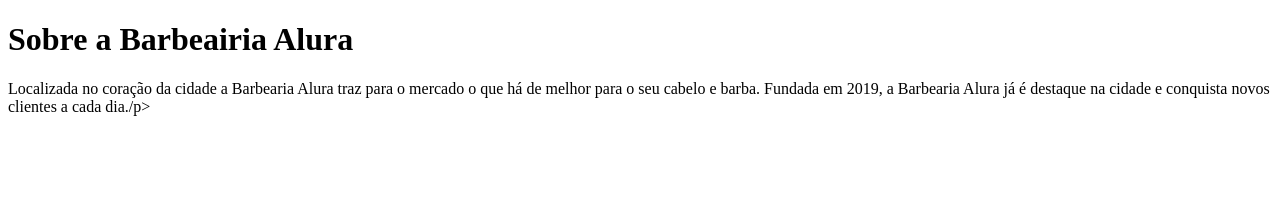
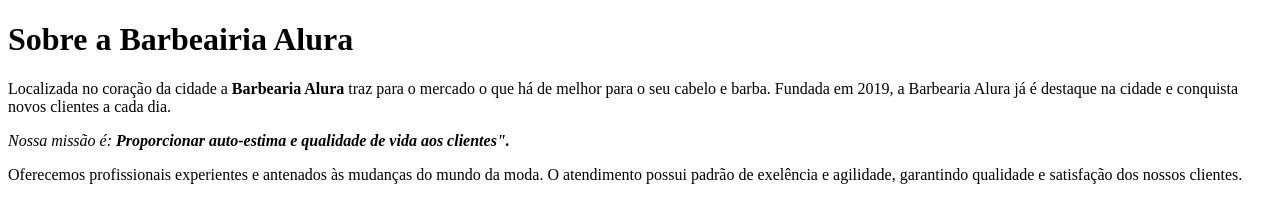
Before and after one commit to dadozxdelax/barbearia_alura_1c, a plain HTML site: page index.html in a window 1280 px wide. Drawn offline with Linux system fonts and the light colour scheme.

Commit message:
foi adicionado marcações

```diff
--- a/index.html
+++ b/index.html
@@ -7,6 +7,8 @@
 </head>
 <body>
     <h1>Sobre a Barbeairia Alura</h1>
-    <p>Localizada no coração da cidade a Barbearia Alura traz para o mercado o que há de melhor para o seu cabelo e barba. Fundada em 2019, a Barbearia Alura já é destaque na cidade  e conquista novos clientes a cada dia./p>
+    <p>Localizada no coração da cidade a <strong>Barbearia Alura</strong> traz para o mercado o que há de melhor para o seu cabelo e barba. Fundada em 2019, a Barbearia Alura já é destaque na cidade  e conquista novos clientes a cada dia.</p>
+    <p><em>Nossa missão é:<strong> Proporcionar auto-estima e qualidade de vida aos clientes".</strong></em></p>
+<p>Oferecemos profissionais experientes e antenados às mudanças do mundo da moda. O atendimento possui padrão de exelência e agilidade, garantindo qualidade e satisfação dos nossos clientes.</p>
 </b1ody>
 </html>
```
